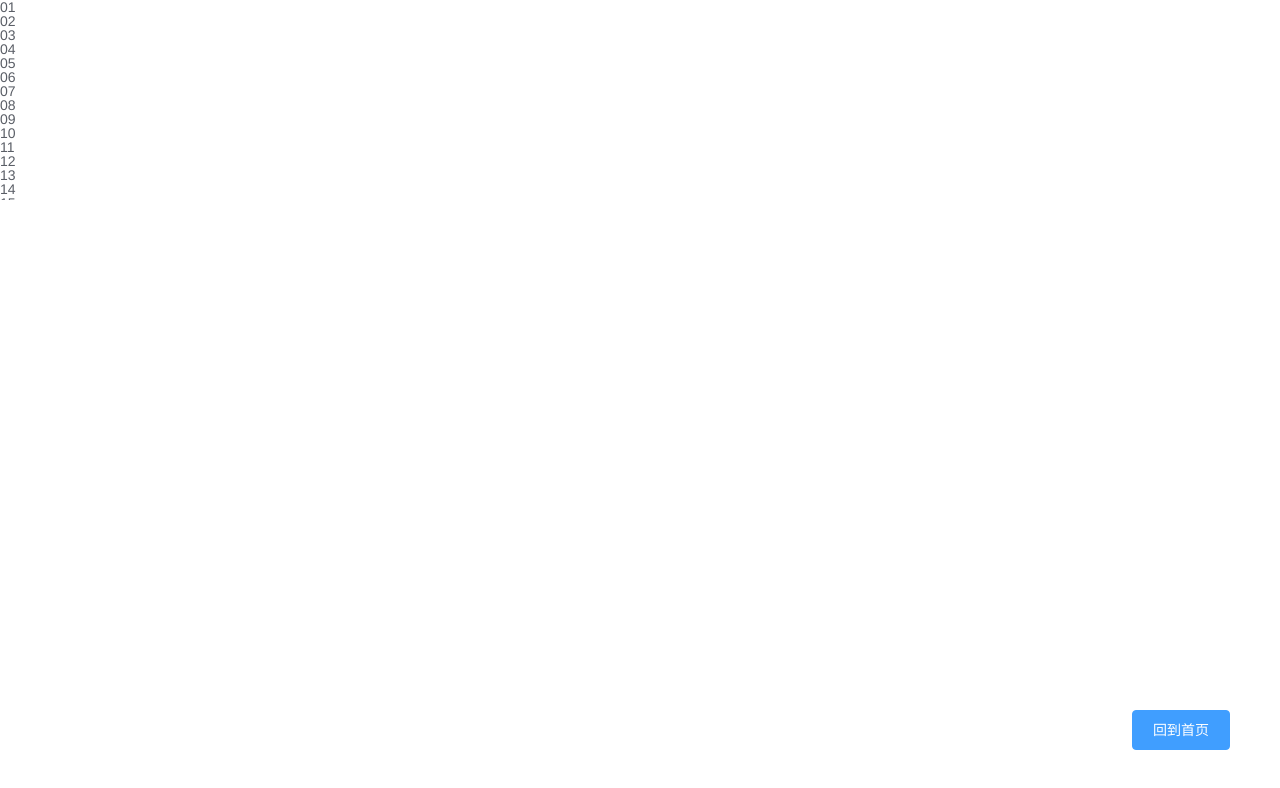
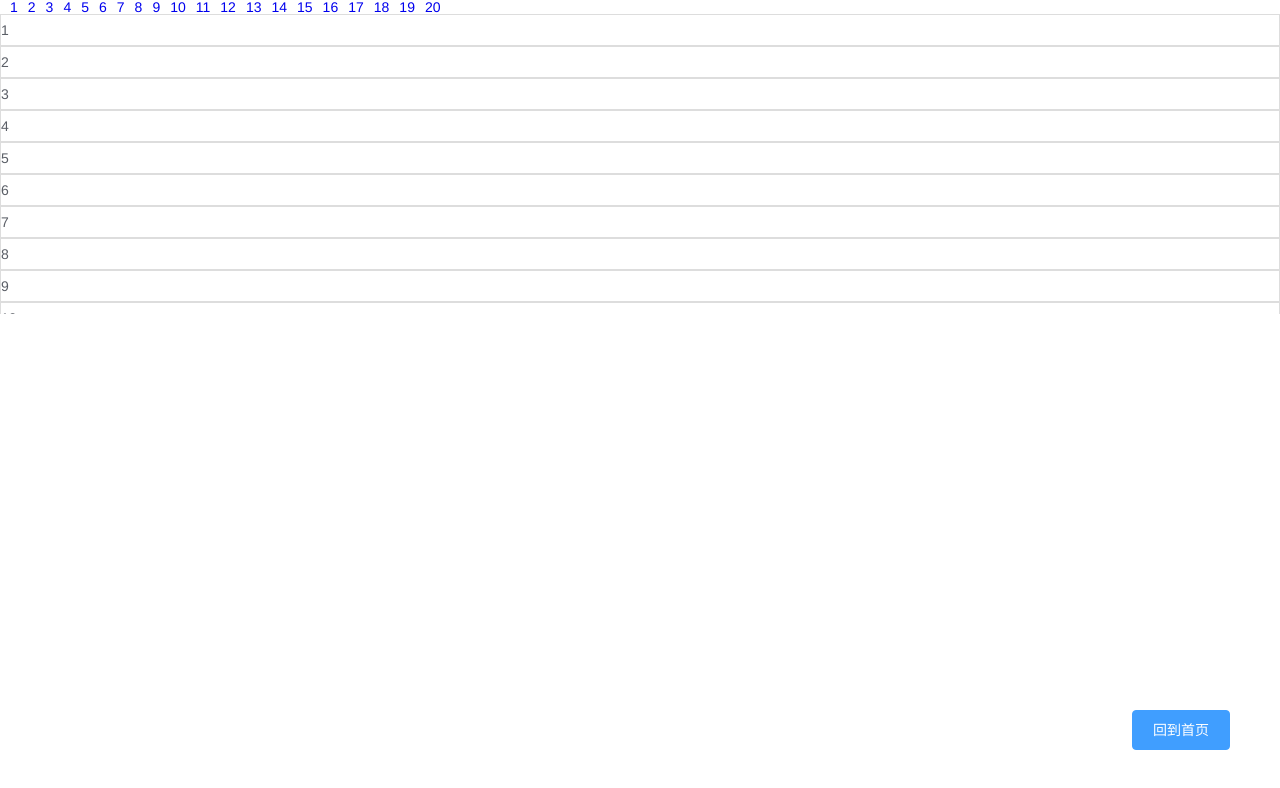
Before and after one commit to sunshine-lin/demos, a Vue app: page /bootstrap in a window 1280 px wide. Shown: the top 788 px of the page. Built offline with nearby package versions, Linux system fonts and the light colour scheme; what vue-happy-scroll would draw is missing.

Commit message:
wbr commit

```diff
--- a/src/assets/css/reset.css
+++ b/src/assets/css/reset.css
@@ -70,3 +70,5 @@ input, button {
 a {
   text-decoration: none;
 }
+
+html, body { scroll-behavior:smooth; }
--- a/src/components/bootstrap.vue
+++ b/src/components/bootstrap.vue
@@ -6,33 +6,15 @@
     slots:
     use:
   -->
-    <el-scrollbar>
-    <div class="bootstrapCom" style="height: 200px;overflow-y: auto">
+    <div class="bootstrapCom">
+      <a v-for="(item,index) in 20" :key="`a_${index}`" style="margin-left: 10px;"
+         :href="`#id_${item}`" >{{item}}</a>
+      <ul class="box">
+        <li v-for="(item,index) in 20" :key="`li_${index}`"
+        :id="`id_${item}`">{{item}}</li>
+      </ul>
+    </div>
 
-            <div>01</div>
-            <div>02</div>
-            <div>03</div>
-            <div>04</div>
-            <div>05</div>
-            <div>06</div>
-            <div>07</div>
-            <div>08</div>
-            <div>09</div>
-            <div>10</div>
-            <div>11</div>
-            <div>12</div>
-            <div>13</div>
-            <div>14</div>
-            <div>15</div>
-            <div>16</div>
-            <div>17</div>
-            <div>18</div>
-            <div>19</div>
-            <div>20</div>
-
-
-    </div>
-    </el-scrollbar>
 </template>
 
 <script>
@@ -53,7 +35,13 @@
         },
         deactivated() {
         },
-        methods: {}
+        methods: {
+          btnClick () {
+            document.getElementById('tab3').scrollIntoView({
+              behavior: "smooth"
+            })
+          }
+        }
     }
 </script>
 
@@ -61,6 +49,23 @@
     @import '../assets/scss/main.scss';
 
     .bootstrapCom {
-
+      /*width: 80%;*/
+      /*border: 1px solid #f00;*/
+      /*display: flex;*/
+      /*justify-content: space-evenly;*/
+      /*div{*/
+        /*width: 100px;*/
+        /*background: #f99;*/
+        /*border: 1px solid #ddd;*/
+      /*}*/
+      .box{
+        scroll-behavior: smooth;
+        height: 300px;
+        overflow-y: auto;
+        li{
+          line-height: 30px;
+          border: 1px solid #ddd;
+        }
+      }
     }
 </style>
--- a/src/components/index.vue
+++ b/src/components/index.vue
@@ -19,11 +19,13 @@ export default {
             {text: '表格边框大小',name: 'elTable'},
             {text: '百度地图',name: 'baiduMap'},
             {text: 'echarts图表',name: 'echarts'},
-            {text: 'bootstrap',name: 'bootstrap'},
+            {text: '页面滚动平滑',name: 'bootstrap'},
             {text: '滚动条美化',name: 'happyScroll'},
             {text: '二维码带图片',name: 'qrCode'},
             {text: '复制黏贴',name: 'copy'},
             {text: '导航栏悬浮',name: 'nav'},
+            {text: 'wbr英文换行',name: 'wbr'},
+            {text: '购物车动画',name: 'shoppingCart'},
         ]
     }
   }
--- a/src/components/nav.vue
+++ b/src/components/nav.vue
@@ -1,6 +1,10 @@
 <!-- created by sunshine-lin in 2018.10.10 -->
 <template>
     <div class="comBox" id="navCom">
+      <div class="box">
+        <p v-for="(item,index) in 2" :key="`p_${index}`"
+           style="line-height: 30px;border-bottom: 1px solid #ddd;">{{item}}</p>
+      </div>
       <transition name="el-zoom-in-top">
       <el-menu :default-active="activeIndex" class="el-menu-demo" mode="horizontal" @select="handleSelect">
         <el-menu-item index="1">处理中心</el-menu-item>
@@ -47,6 +51,7 @@
         },
         activated() {
           $('#navCom').on('scroll',(ev)=>{
+            console.log($('#navCom .el-menu').position().top)
             this.scrolltop = ev.target.scrollTop;
           })
         },
@@ -78,12 +83,14 @@
       /*padding-top: 60px;*/
       .el-menu {
         position: absolute;
-        left: 0;
-        top: 0;
+        /*left: 0;*/
+        /*top: 0;*/
         width: 100%;
       }
       .box{
-        padding-top: 60px;
+        position: absolute;
+        width: 100%;
+        /*padding-top: 60px;*/
       }
     }
 </style>
--- /dev/null
+++ b/src/components/shoppingCart.vue
@@ -0,0 +1,30 @@
+<!-- created by sunshine-lin in 2018.10.10 -->
+<template>
+    <div class="comBox" id="shoppingCart">
+        shoppingCart11
+    </div>
+</template>
+
+<script>
+    export default {
+        name: 'shoppingCart',
+        data() {
+            return {}
+        },
+        created() {
+        },
+        mounted() {
+        },
+        activated() {
+        },
+        deactivated() {
+        },
+        watch: {},
+        methods: {}
+    }
+</script>
+
+<style rel="stylesheet" lang="scss">
+    #shoppingCart {
+    }
+</style>
--- /dev/null
+++ b/src/components/wbr.vue
@@ -0,0 +1,53 @@
+<!-- created by sunshine-lin in 2018.10.10 -->
+<template>
+    <div class="comBox" id="demoCom">
+        <div class="box box1">
+          CanvasRenderingContext2D.globalCompositeOperation
+        </div>
+      <div class="box box2">
+        Canvas<wbr>Rendering<wbr>Context2D<wbr>.global<wbr>Composite<wbr>Operation
+      </div>
+    </div>
+</template>
+
+<script>
+    export default {
+        name: 'demoCom',
+        data() {
+            return {}
+        },
+        created() {
+        },
+        mounted() {
+        },
+        activated() {
+        },
+        deactivated() {
+        },
+        watch: {},
+        methods: {}
+    }
+</script>
+
+<style rel="stylesheet" lang="scss">
+    #demoCom {
+      .box{
+        width: 100px;
+        height:100px;
+        border: 1px solid #ddd;
+        background: #f99;
+        /*word-break: break-all;*/
+      }
+      .box1{
+        word-break: break-all;
+      }
+      .box2{
+        animation: resize 3s infinite both alternate;
+      }
+
+    }
+  @keyframes resize  {
+    0% {width: 100px;}
+    100% {width: 300px;}
+  }
+</style>
--- a/src/router/components.js
+++ b/src/router/components.js
@@ -15,6 +15,8 @@ import happyScroll from "@/components/happyScroll.vue";
 import qrCode from "@/components/qrCode.vue";
 import copy from "@/components/copy.vue";
 import nav from "@/components/nav.vue";
+import wbr from "@/components/wbr.vue";
+import shoppingCart from "@/components/shoppingCart.vue";
 
 export default {
   index,
@@ -28,4 +30,6 @@ export default {
   qrCode,
   copy,
   nav,
+  wbr,
+  shoppingCart,
 };
--- a/src/router/index.js
+++ b/src/router/index.js
@@ -74,5 +74,18 @@ export default new Router({
       meta: {requireAuth: false, title: "nav"},
       component: components.nav
     },
+    {
+      path: '/wbr',
+      name: 'wbr',
+      meta: {requireAuth: false, title: "wbr"},
+      component: components.wbr
+    },
+    {
+      path: '/shoppingCart',
+      name: 'shoppingCart',
+      meta: {requireAuth: false, title: "shoppingCart"},
+      component: components.shoppingCart
+    },
+
   ]
 })
```
